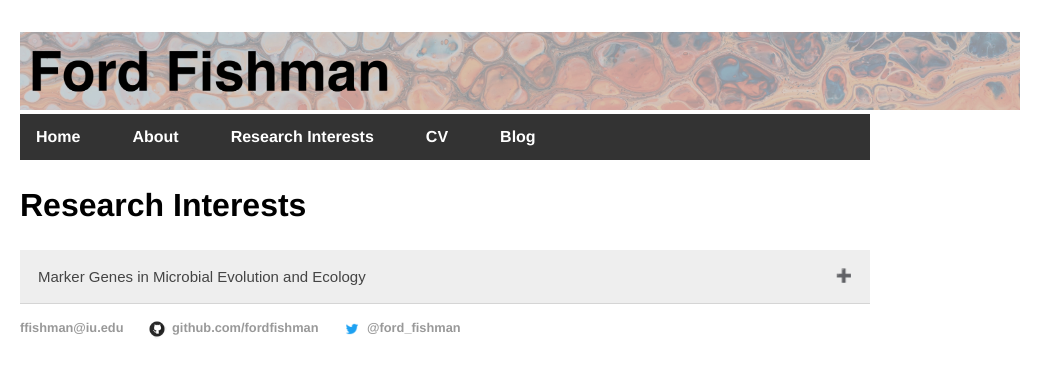
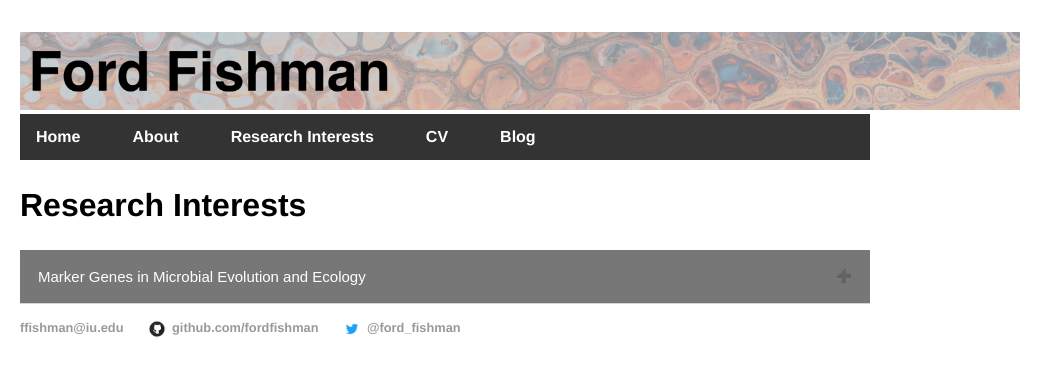
Before and after one commit to fordfishman/fordfishman.github.io, a Jekyll site: the page built from research/index.html, in a window 1280 px wide. Shown: the top 377 px of the page, without its empty margins (0-1063 px from the left). Built offline with Jekyll 4.4.1, drawn with Linux system fonts in a browser that asks for light colours.

```diff
--- a/css/main.css
+++ b/css/main.css
@@ -120,8 +120,8 @@ ul.posts li {
 
 /* Style the button that is used to open and close the collapsible content */
 .collapsible {
-  background-color: #eee;
-  color: #444;
+  background-color: #777;
+  color: white;
   cursor: pointer;
   padding: 18px;
   width: 100%;
```
Also changed, not shown: research/index.html (+5 -5 lines).
